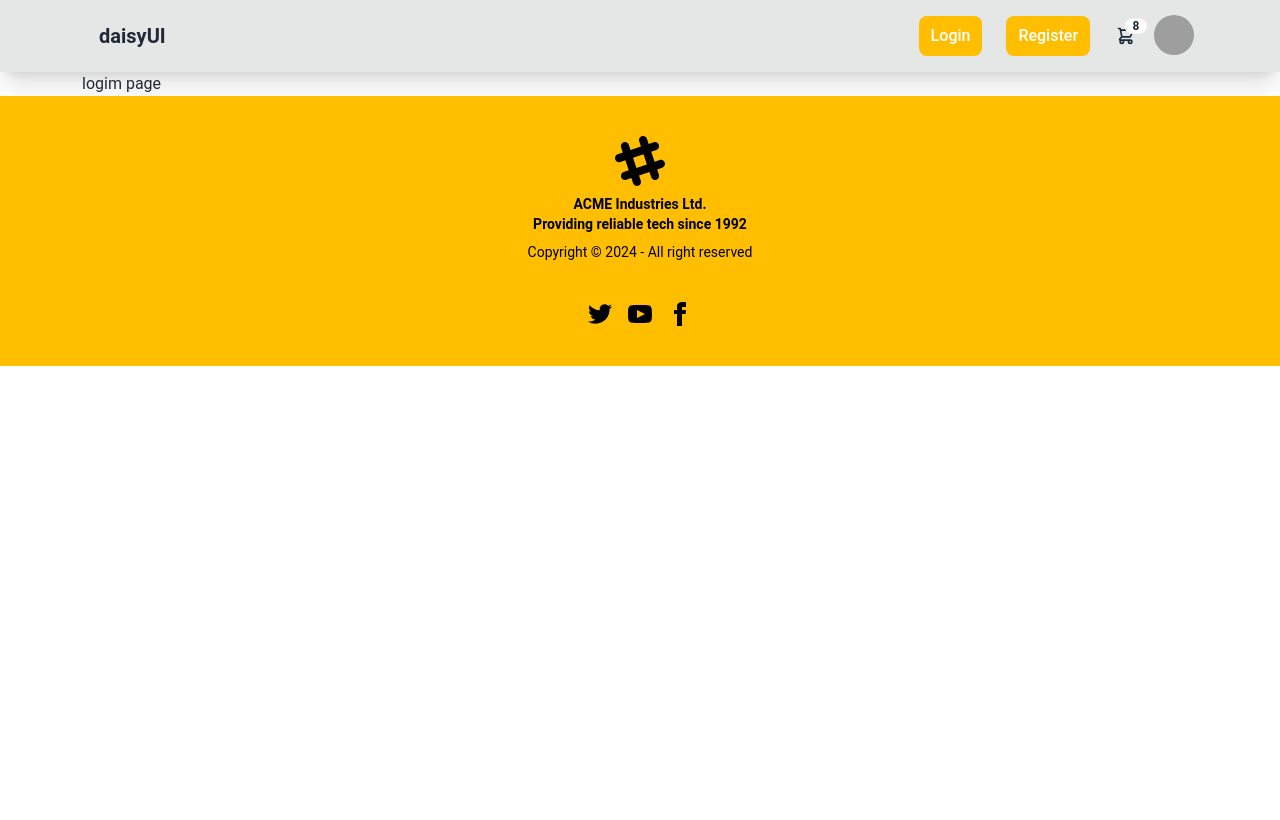
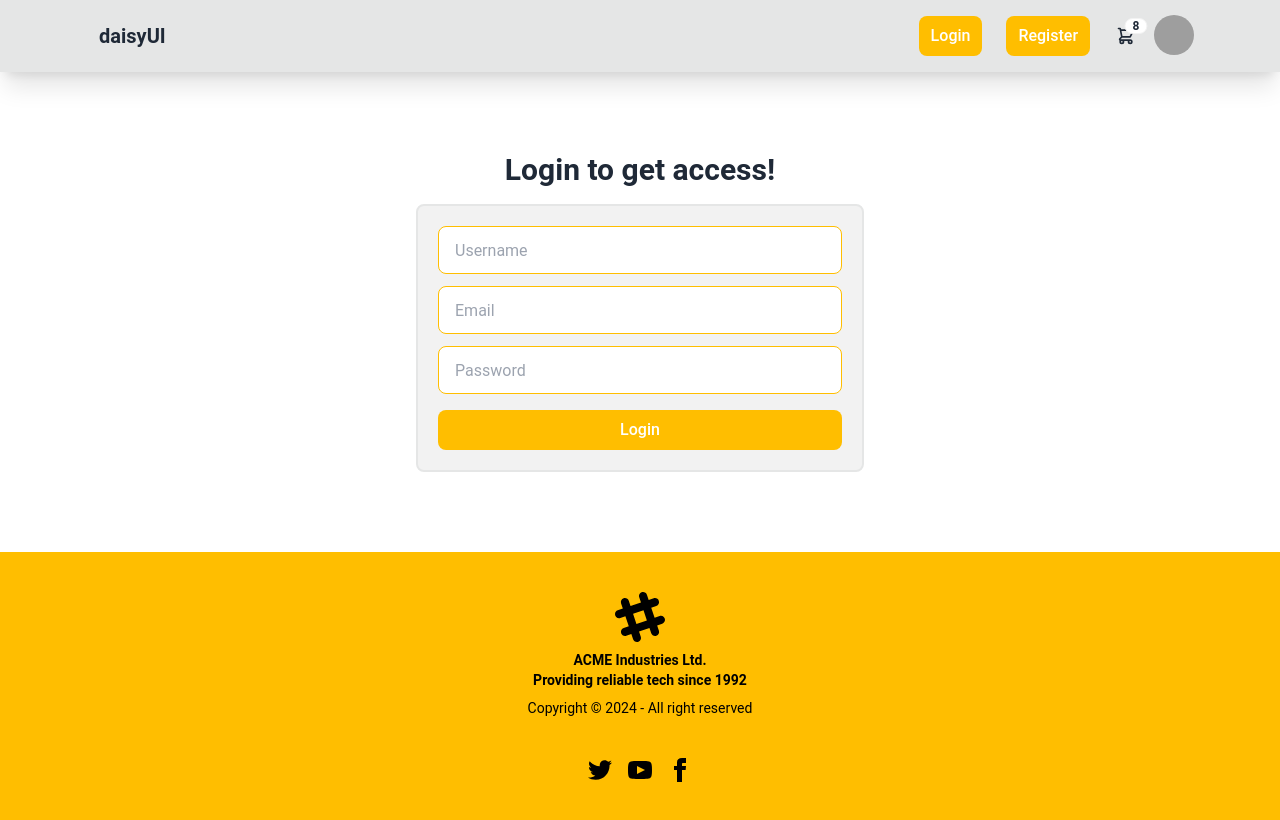
Before and after one commit to ahmedsamir28/React-Typescript-redux-toolkit----project, a React (Vite) app: page /register in a window 1280 px wide. Built offline with nearby package versions, Linux system fonts and the light colour scheme; grey boxes are pictures that could not be loaded.

Commit message:
end of register page ui

```diff
--- a/src/Pages/RegisterPage.tsx
+++ b/src/Pages/RegisterPage.tsx
@@ -1,3 +1,10 @@
+import Button from "../UI-items/Button"
+import Input from "../UI-items/Input"
+import { useForm, SubmitHandler } from "react-hook-form";
+import { yupResolver } from "@hookform/resolvers/yup";
+import InputErrorMessage from "../UI-items/InputErrorMessage";
+import { registerSchema } from "../validation";
+import { REGISTER_FORM } from "../data";
 
 interface IFormInput {
     username: string;
@@ -6,9 +13,42 @@ interface IFormInput {
 }
 
 const RegisterPage = () => {
+    const { register, handleSubmit, formState: { errors }, } = useForm<IFormInput>({
+        resolver: yupResolver(registerSchema),
+    });
+    const onSubmit: SubmitHandler<IFormInput> = async (data) => {
+        console.log("DATA", data);
+    }
+
+    const renderLoginForm = REGISTER_FORM.map(({ name, placeholder, type, validation }, idx) => {
+        return (
+            <div key={idx}>
+                <Input
+                    type={type}
+                    placeholder={placeholder}
+                    {...register(name, validation)}
+                />
+                {errors[name] && <InputErrorMessage message={errors[name]?.message} />}
+
+            </div>
+        );
+    }
+    );
     return (
-        <div>
-            logim page
+        <div className="max-w-md my-20 mx-auto">
+            <h2 className="text-center mb-4 text-3xl font-semibold">
+                Login to get access!
+            </h2>
+            <form onSubmit={handleSubmit(onSubmit)}
+                className="space-y-4  bg-base-200 border-2 border-base-300  rounded-lg p-5" >
+                <div className="flex flex-col gap-3">
+                    {renderLoginForm}
+                </div>
+
+                <Button className="bg-warning hover:bg-amber-500 font-medium capitalize px-3 py-2" width="w-full">
+                    Login
+                </Button>
+            </form>
         </div>
     )
 }
```
